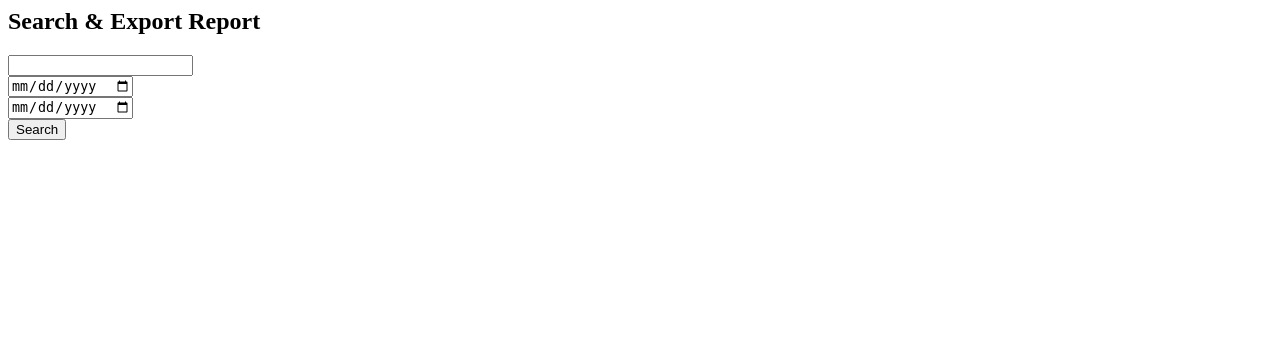
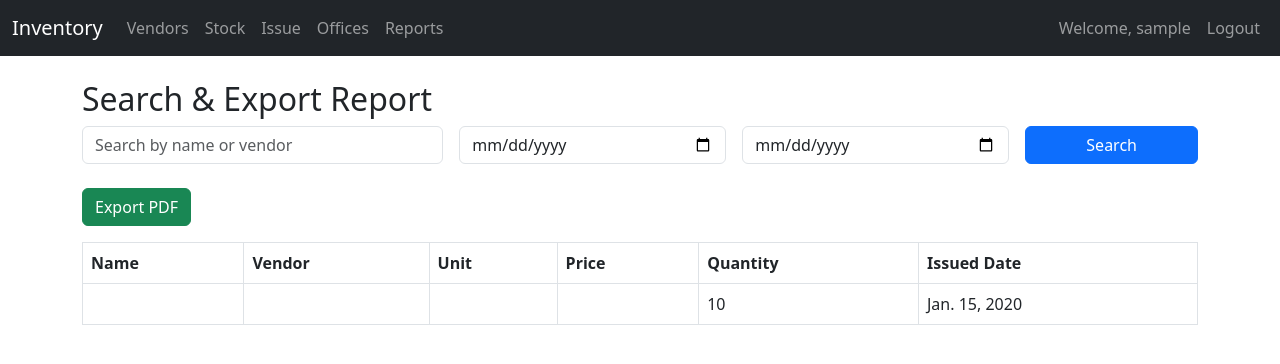
Before and after one commit to fazalktk93/cda-store, a Django app: page /report/ in a window 1280 px wide. Shown: the top 364 px of the page. Run offline with Django 4.2, Linux system fonts and the light colour scheme; a user stored in the database is signed in; tables that the repository leaves empty hold one stand-in row (values such as "Sample post").

Commit message:
dsgdsgfadsf

```diff
--- a/store/forms.py
+++ b/store/forms.py
@@ -26,6 +26,15 @@
         fields = ['name', 'location']
 
 class ReportSearchForm(forms.Form):
-    query = forms.CharField(required=False, label='Search by name or vendor')
-    start_date = forms.DateField(required=False, widget=forms.DateInput(attrs={'type': 'date'}))
-    end_date = forms.DateField(required=False, widget=forms.DateInput(attrs={'type': 'date'}))
+    query = forms.CharField(required=False, label='', widget=forms.TextInput(attrs={
+        'placeholder': 'Search by name or vendor',
+        'class': 'form-control'
+    }))
+    start_date = forms.DateField(required=False, widget=forms.DateInput(attrs={
+        'type': 'date',
+        'class': 'form-control'
+    }))
+    end_date = forms.DateField(required=False, widget=forms.DateInput(attrs={
+        'type': 'date',
+        'class': 'form-control'
+    }))
--- a/store/templates/store/report.html
+++ b/store/templates/store/report.html
@@ -1,5 +1,10 @@
-<h2>Search & Export Report</h2>
-<form method="get" class="row g-3 mb-3">
+{% extends 'store/base.html' %}
+{% load static %}
+
+{% block content %}
+<h2 class="mt-4">Search & Export Report</h2>
+
+<form method="get" class="row g-3 mb-4">
     <div class="col-md-4">
         {{ form.query }}
     </div>
@@ -13,3 +18,34 @@
         <button type="submit" class="btn btn-primary w-100">Search</button>
     </div>
 </form>
+
+<a href="?export=pdf" class="btn btn-success mb-3">Export PDF</a>
+
+<table class="table table-bordered">
+    <thead>
+        <tr>
+            <th>Name</th>
+            <th>Vendor</th>
+            <th>Unit</th>
+            <th>Price</th>
+            <th>Quantity</th>
+            <th>Issued Date</th>
+        </tr>
+    </thead>
+    <tbody>
+        {% for issue in issues %}
+        <tr>
+            <td>{{ issue.stock_item.name }}</td>
+            <td>{{ issue.stock_item.vendor.name }}</td>
+            <td>{{ issue.stock_item.unit }}</td>
+            <td>{{ issue.stock_item.purchase_price }}</td>
+            <td>{{ issue.quantity_issued }}</td>
+            <td>{{ issue.date_issued }}</td>
+        </tr>
+        {% empty %}
+        <tr><td colspan="6">No records found.</td></tr>
+        {% endfor %}
+    </tbody>
+</table>
+
+{% endblock %}
```
